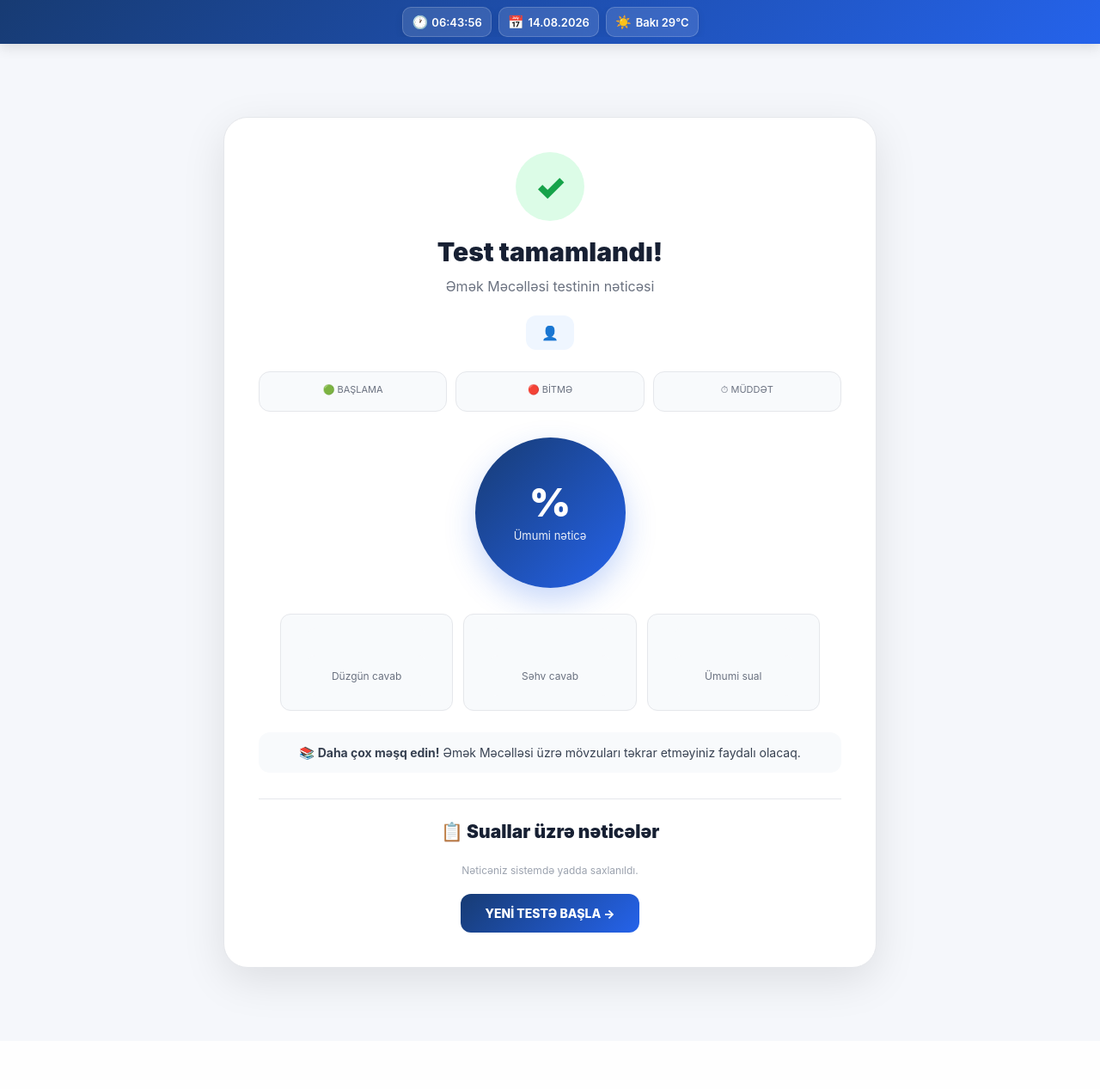
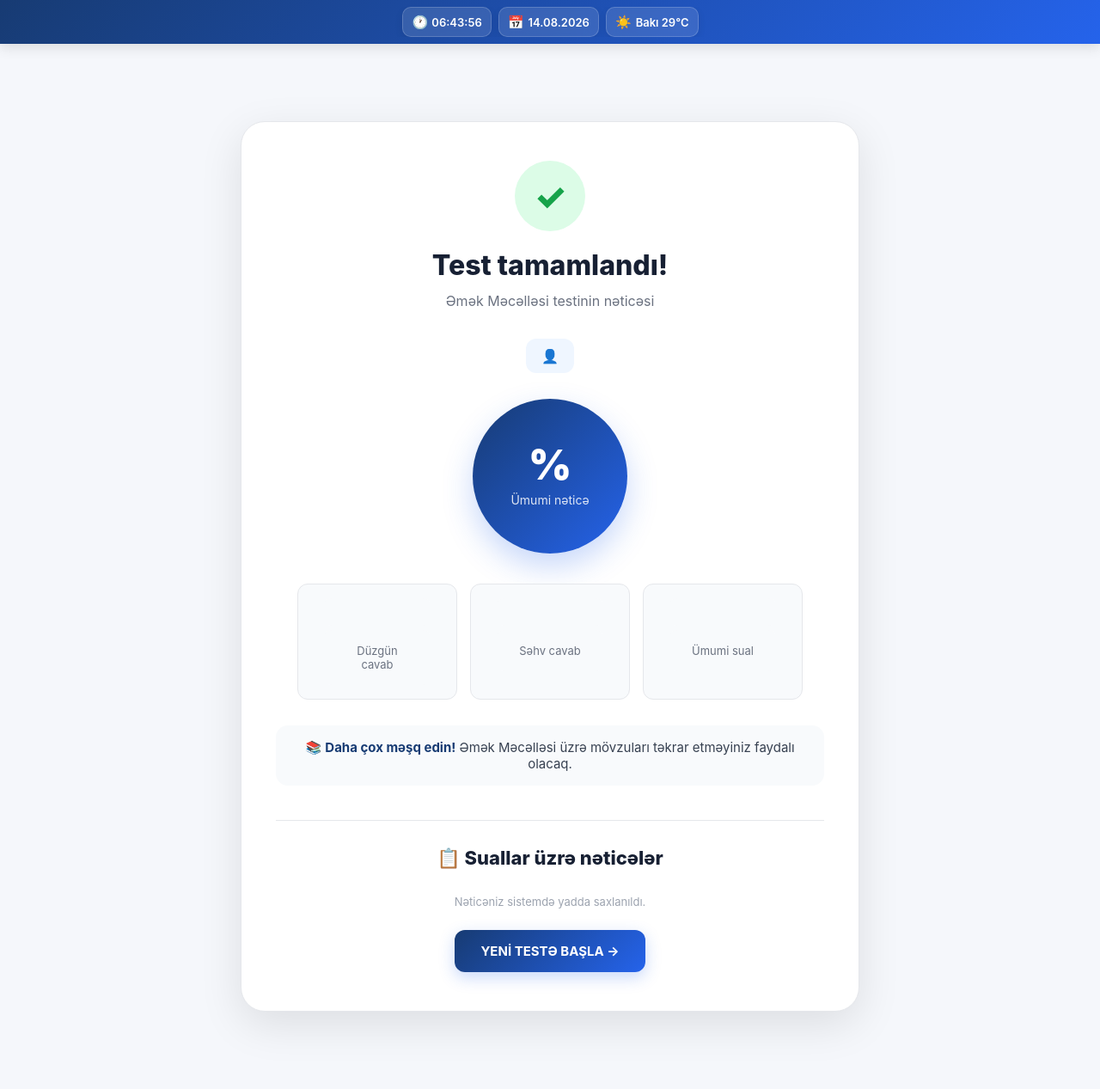
Before and after one commit to parvizmammadoglu1-eng/emek-test, a Flask app: template templates/finish.html in a window 1280 px wide. Shown: the whole page at 86% size. Before the commit the page ends 1166 px from the top, so only its background shows below. Run offline with Flask 3, Linux system fonts and the light colour scheme; the template is opened without the code that fills it, so the values that code supplies are empty.

Commit message:
Update finish.html

```diff
--- a/templates/finish.html
+++ b/templates/finish.html
@@ -9,44 +9,45 @@
         display: flex;
         align-items: center;
         justify-content: center;
-        padding: 35px 15px;
+        padding: 40px 15px;
     }
 
     .result-card {
         width: 100%;
-        max-width: 760px;
+        max-width: 720px;
         background: #ffffff;
         border-radius: 28px;
-        padding: 40px;
+        padding: 45px 40px;
         text-align: center;
-        box-shadow: 0 15px 50px rgba(0,0,0,0.10);
+        box-shadow: 0 15px 50px rgba(0, 0, 0, 0.10);
         border: 1px solid #e5e7eb;
     }
 
     .success-icon {
-        width: 80px;
-        height: 80px;
-        margin: 0 auto 18px;
+        width: 82px;
+        height: 82px;
+        margin: 0 auto 20px;
         border-radius: 50%;
         background: #dcfce7;
         color: #16a34a;
         display: flex;
         align-items: center;
         justify-content: center;
-        font-size: 40px;
-        font-weight: 900;
+        font-size: 42px;
+        font-weight: 800;
     }
 
     .result-title {
         margin: 0;
         color: #172033;
-        font-size: 30px;
-        font-weight: 900;
+        font-size: 32px;
+        font-weight: 800;
     }
 
     .result-subtitle {
-        margin: 10px 0 20px;
+        margin: 10px 0 30px;
         color: #6b7280;
+        font-size: 16px;
     }
 
     .name-box {
@@ -55,135 +56,94 @@
         color: #173b73;
         padding: 10px 18px;
         border-radius: 12px;
-        font-weight: 800;
-        margin-bottom: 25px;
-    }
-
-    /* =====================================================
-       İMTAHAN VAXTLARI
-    ===================================================== */
-
-    .exam-info {
-        display: grid;
-        grid-template-columns: repeat(3, 1fr);
-        gap: 10px;
+        font-weight: 700;
         margin-bottom: 30px;
     }
 
-    .exam-info-box {
-        background: #f8fafc;
-        border: 1px solid #e5e7eb;
-        border-radius: 13px;
-        padding: 13px 8px;
-    }
-
-    .exam-info-label {
-        color: #6b7280;
-        font-size: 11px;
-        margin-bottom: 5px;
-    }
-
-    .exam-info-value {
-        color: #173b73;
-        font-size: 13px;
-        font-weight: 800;
-    }
-
-    /* =====================================================
-       SCORE
-    ===================================================== */
-
     .score-circle {
-        width: 175px;
-        height: 175px;
-        margin: 0 auto 30px;
+        width: 180px;
+        height: 180px;
+        margin: 0 auto 35px;
         border-radius: 50%;
-        background: linear-gradient(
-            135deg,
-            #173b73,
-            #2563eb
-        );
+        background: linear-gradient(135deg, #173b73, #2563eb);
         color: white;
         display: flex;
         flex-direction: column;
         align-items: center;
         justify-content: center;
-        box-shadow: 0 15px 35px rgba(37,99,235,0.25);
+        box-shadow: 0 15px 35px rgba(37, 99, 235, 0.25);
     }
 
     .score-percent {
-        font-size: 46px;
+        font-size: 48px;
         line-height: 1;
         font-weight: 900;
     }
 
     .score-label {
         margin-top: 8px;
-        font-size: 13px;
-        opacity: 0.9;
+        font-size: 14px;
+        opacity: 0.85;
     }
-
-    /* =====================================================
-       STATİSTİKA
-    ===================================================== */
 
     .stats {
         display: grid;
         grid-template-columns: repeat(3, 1fr);
-        gap: 12px;
-        margin-bottom: 25px;
+        gap: 15px;
+        margin-bottom: 30px;
     }
 
     .stat {
         background: #f8fafc;
         border: 1px solid #e5e7eb;
-        border-radius: 15px;
-        padding: 18px 8px;
+        border-radius: 16px;
+        padding: 20px 10px;
     }
 
     .stat-number {
-        font-size: 27px;
-        font-weight: 900;
+        font-size: 28px;
+        font-weight: 800;
+        color: #173b73;
+        margin-bottom: 5px;
+    }
+
+    .stat-label {
+        font-size: 13px;
+        color: #6b7280;
+    }
+
+    .result-message {
+        padding: 16px 20px;
+        border-radius: 14px;
+        background: #f8fafc;
+        color: #374151;
+        font-size: 15px;
+        margin-bottom: 30px;
+    }
+
+    .result-message strong {
         color: #173b73;
     }
 
-    .stat-label {
-        color: #6b7280;
-        font-size: 12px;
-    }
-
     /* =====================================================
-       MESAJ
-    ===================================================== */
-
-    .result-message {
-        padding: 15px 18px;
-        border-radius: 13px;
-        background: #f8fafc;
-        color: #374151;
-        margin-bottom: 30px;
-        font-size: 14px;
-    }
-
-    /* =====================================================
-       SUALLAR
-    ===================================================== */
+       SUAL NƏTİCƏLƏRİ
+       ===================================================== */
 
     .answers-title {
-        margin-top: 30px;
-        padding-top: 25px;
+        margin-top: 40px;
+        margin-bottom: 20px;
+        padding-top: 30px;
         border-top: 1px solid #e5e7eb;
-        margin-bottom: 20px;
         color: #172033;
-        font-size: 21px;
-        font-weight: 900;
+        font-size: 22px;
+        font-weight: 800;
     }
 
     .question-result {
         text-align: left;
         border-radius: 16px;
-        padding: 18px;
-        margin-bottom: 13px;
+        padding: 20px;
+        margin-bottom: 15px;
         border: 1px solid #e5e7eb;
     }
 
@@ -240,99 +200,81 @@
 
     .question-result-text {
         color: #172033;
-        font-size: 14px;
+        font-size: 15px;
         line-height: 1.5;
         font-weight: 700;
-        margin-bottom: 12px;
+        margin-bottom: 15px;
     }
 
     .answer-row {
         padding: 10px 12px;
         border-radius: 9px;
         margin-top: 7px;
-        font-size: 13px;
-        line-height: 1.5;
+        font-size: 14px;
     }
 
     .your-answer {
-        background: white;
+        background: #ffffff;
+        color: #374151;
         border: 1px solid #e5e7eb;
-        color: #374151;
     }
 
     .correct-answer {
         background: #dcfce7;
+        color: #166534;
         border: 1px solid #bbf7d0;
-        color: #166534;
         font-weight: 700;
     }
 
     .wrong-answer {
         background: #fee2e2;
+        color: #991b1b;
         border: 1px solid #fecaca;
-        color: #991b1b;
+    }
+
+    .finish-info {
+        color: #9ca3af;
+        font-size: 13px;
+        margin-top: 30px;
+        margin-bottom: 25px;
     }
 
     .home-button {
         display: inline-block;
         text-decoration: none;
-        background: linear-gradient(
-            135deg,
-            #173b73,
-            #2563eb
-        );
+        background: linear-gradient(135deg, #173b73, #2563eb);
         color: white;
-        padding: 14px 28px;
+        padding: 15px 30px;
         border-radius: 12px;
-        font-size: 14px;
-        font-weight: 800;
-        margin-top: 10px;
+        font-size: 15px;
+        font-weight: 700;
+        box-shadow: 0 6px 18px rgba(37, 99, 235, 0.25);
+        transition: all 0.2s ease;
     }
 
-    .finish-info {
-        color: #9ca3af;
-        font-size: 12px;
-        margin: 25px 0 10px;
+    .home-button:hover {
+        transform: translateY(-2px);
+        box-shadow: 0 10px 25px rgba(37, 99, 235, 0.32);
     }
-
-    /* =====================================================
-       MOBİL
-    ===================================================== */
 
     @media (max-width: 600px) {
 
         .result-page {
-            padding: 20px 7px;
+            padding: 25px 10px;
         }
 
         .result-card {
-            padding: 28px 15px;
-            border-radius: 20px;
+            padding: 35px 20px;
+            border-radius: 22px;
         }
 
         .result-title {
-            font-size: 25px;
-        }
-
-        .exam-info {
-            gap: 5px;
-        }
-
-        .exam-info-box {
-            padding: 10px 4px;
-        }
-
-        .exam-info-label {
-            font-size: 9px;
-        }
-
-        .exam-info-value {
-            font-size: 10px;
+            font-size: 26px;
         }
 
         .score-circle {
-            width: 150px;
-            height: 150px;
+            width: 155px;
+            height: 155px;
         }
 
         .score-percent {
@@ -377,81 +315,24 @@
 
     <div class="result-card">
 
-
-        <!-- =================================================
-             İKON
-        ================================================= -->
-
         <div class="success-icon">
             ✓
         </div>
-
 
         <h1 class="result-title">
             Test tamamlandı!
         </h1>
 
-
         <p class="result-subtitle">
             Əmək Məcəlləsi testinin nəticəsi
         </p>
-
 
         <div class="name-box">
             👤 {{ name }}
         </div>
 
 
-        <!-- =================================================
-             İMTAHAN VAXTLARI
-        ================================================= -->
-
-        <div class="exam-info">
-
-            <div class="exam-info-box">
-
-                <div class="exam-info-label">
-                    🟢 BAŞLAMA
-                </div>
-
-                <div class="exam-info-value">
-                    {{ exam_start }}
-                </div>
-
-            </div>
-
-
-            <div class="exam-info-box">
-
-                <div class="exam-info-label">
-                    🔴 BİTMƏ
-                </div>
-
-                <div class="exam-info-value">
-                    {{ exam_finish }}
-                </div>
-
-            </div>
-
-
-            <div class="exam-info-box">
-
-                <div class="exam-info-label">
-                    ⏱ MÜDDƏT
-                </div>
-
-                <div class="exam-info-value">
-                    {{ duration }}
-                </div>
-
-            </div>
-
-        </div>
-
-
-        <!-- =================================================
-             FAİZ
-        ================================================= -->
+        <!-- FAİZ -->
 
         <div class="score-circle">
 
```
Also changed, not shown: other parts of templates/finish.html (+23 -100 lines).
